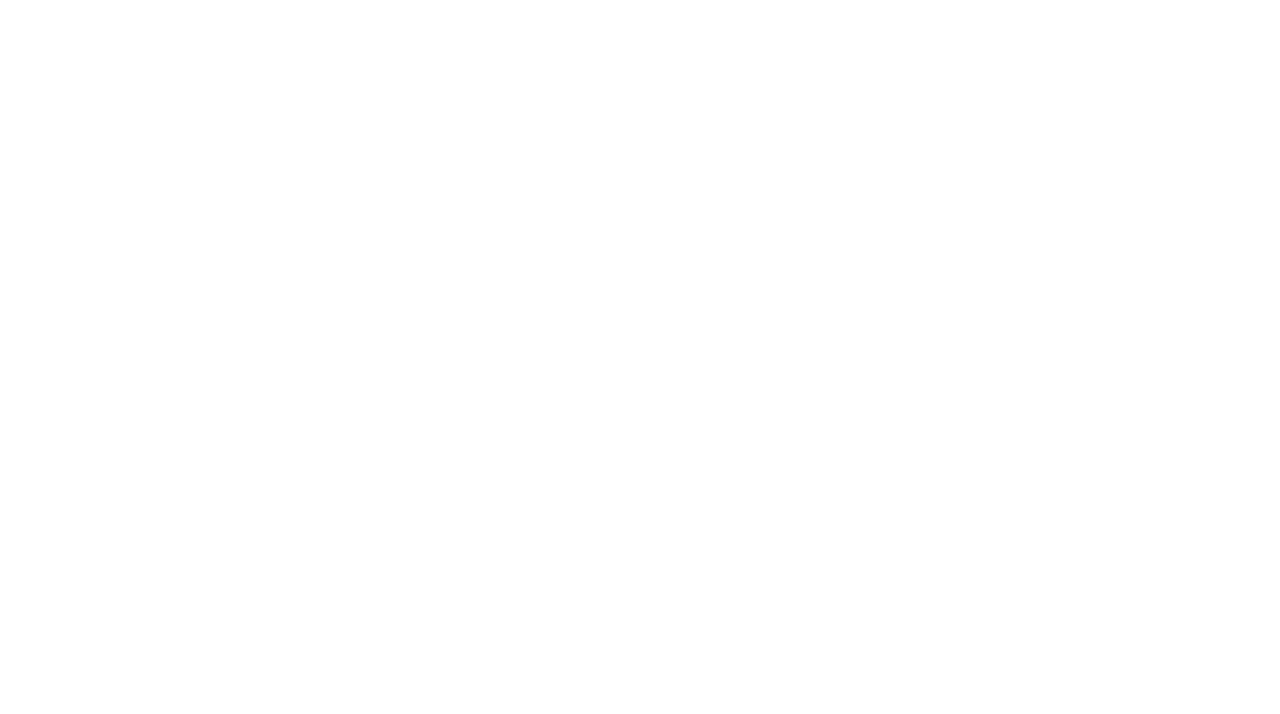
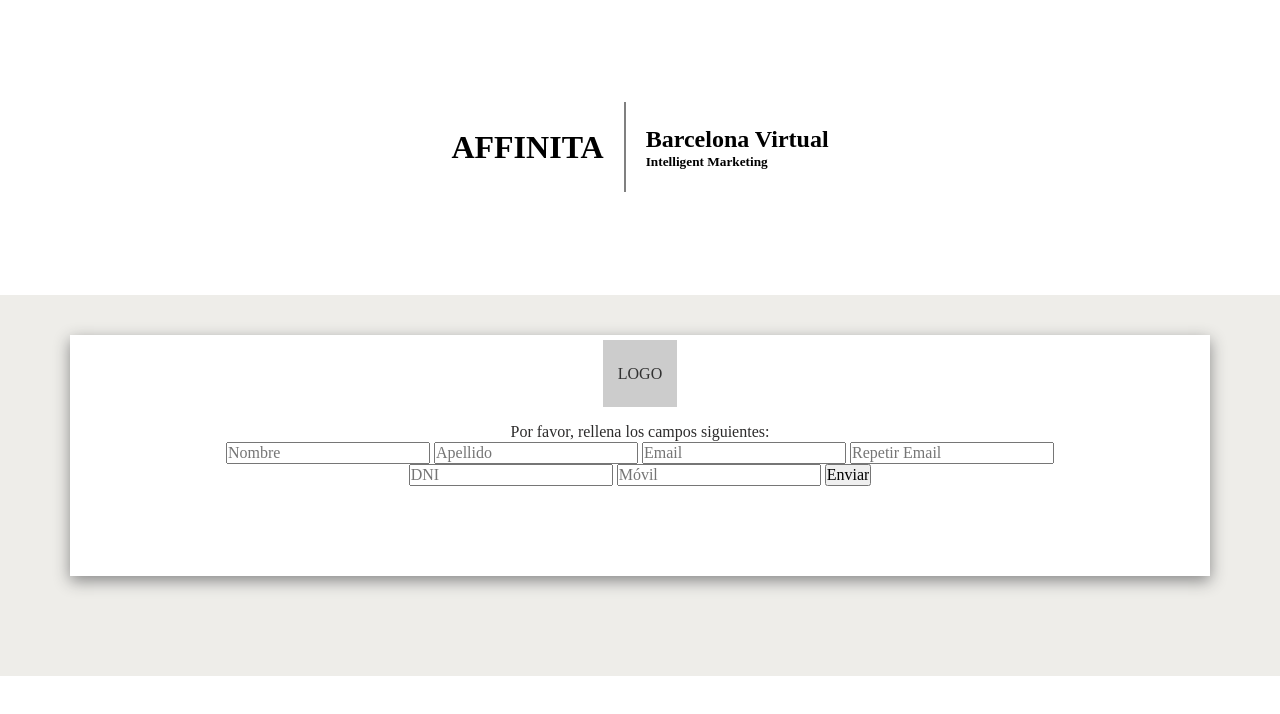
Before and after one commit to johanBautista/formulario, a plain HTML site: page index.html in a window 1280 px wide. Drawn offline with Linux system fonts and the light colour scheme.

Commit message:
html and basic css

```diff
--- a/css/styles.css
+++ b/css/styles.css
@@ -2,3 +2,41 @@
   margin: 0;
   padding: 0;
 }
+
+.header {
+  display: flex;
+  justify-content: center;
+  align-items: center;
+  padding: 8% 3%;
+}
+
+.linea-vertical {
+  background-color: #808080;
+  height: 90px;
+  width: 2px;
+  margin: 0 20px;
+}
+
+.main {
+  background-color: #eeede9;
+  padding: 10px;
+}
+
+.container {
+  background-color: #fff;
+  padding: 30px 60px 90px 60px;
+  margin: 30px 60px 90px 60px;
+  box-shadow: 0 5px 15px #888888;
+  text-align: center;
+}
+
+.container-top p {
+  color: #2c2b2b;
+  margin-top: 40px;
+}
+
+.logo {
+  background-color: #cccccc;
+  color: rgb(49, 49, 49);
+  padding: 25px 15px;
+}
--- a/index.html
+++ b/index.html
@@ -4,11 +4,35 @@
     <meta charset="UTF-8" />
     <meta name="viewport" content="width=device-width, initial-scale=1.0" />
     <title>Johan-PruebaFormulario</title>
-    <link rel="stylesheet" href="css/normalize.css">
+    <link rel="stylesheet" href="css/normalize.css" />
     <link rel="stylesheet" href="css/styles.css" />
     <script src="./Js/index.js"></script>
   </head>
   <body>
-
+    <header class="header">
+      <h1><span>A</span>FFINIT<span>A</span></h1>
+      <div class="linea-vertical"></div>
+      <div>
+        <h2>Barcelona Virtual</h2>
+        <h5>Intelligent Marketing</h5>
+      </div>
+    </header>
+    <main class="main">
+      <div class="container">
+        <div class="container-top">
+          <span class="logo">LOGO</span>
+          <p>Por favor, rellena los campos siguientes:</p>
+        </div>
+        <form action="" class="form">
+          <input type="text" id="" placeholder="Nombre" />
+          <input type="text" id="" placeholder="Apellido" />
+          <input type="text" id="" placeholder="Email" />
+          <input type="text" id="" placeholder="Repetir Email" />
+          <input type="text" id="" placeholder="DNI" />
+          <input type="text" id="" placeholder="Móvil" />
+          <input type="submit" value="Enviar" />
+        </form>
+      </div>
+    </main>
   </body>
 </html>
```
